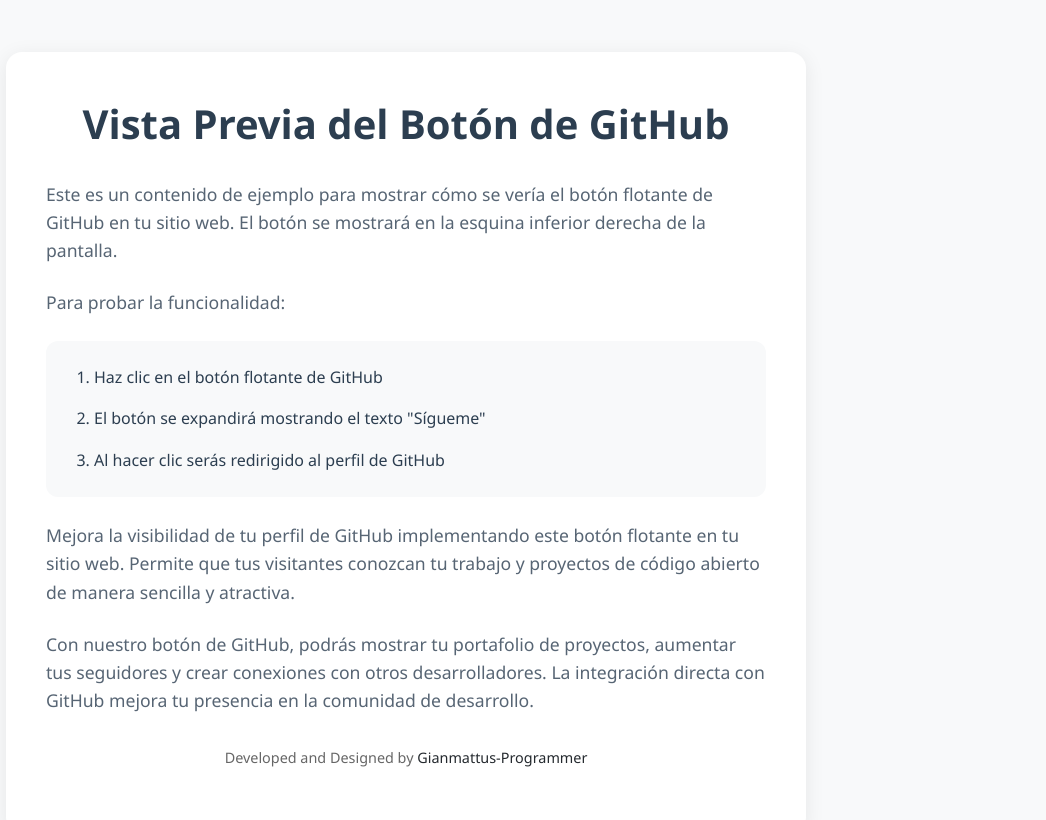
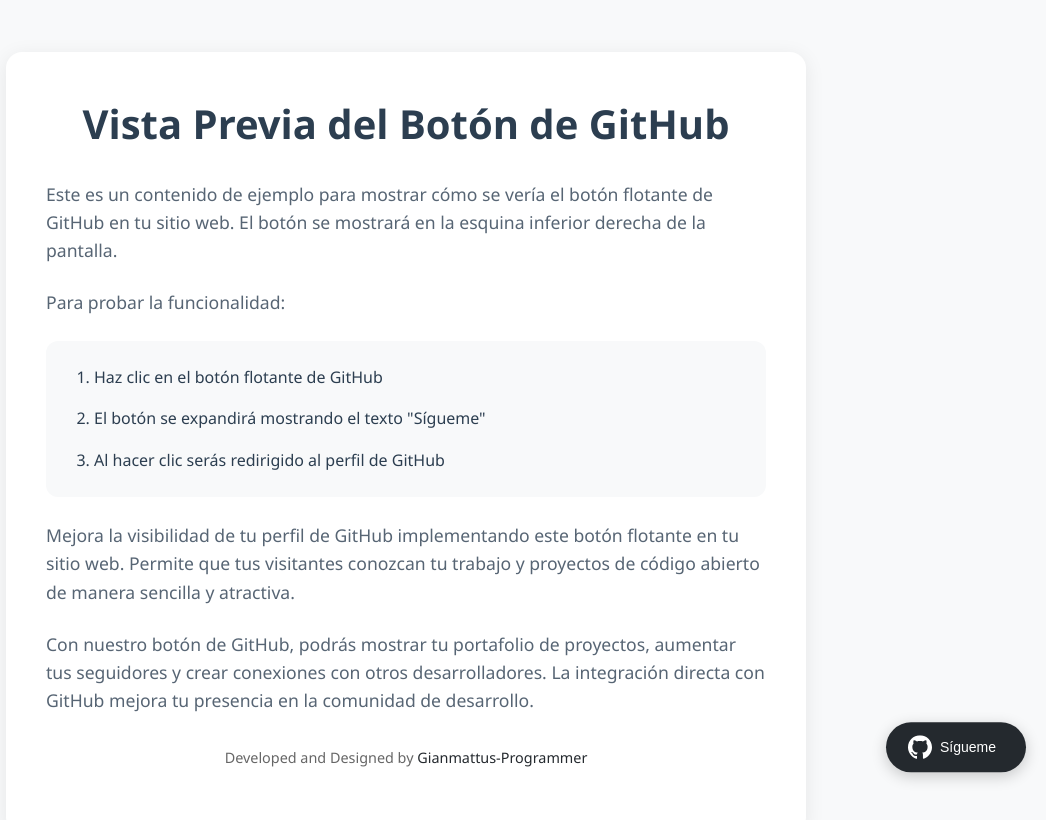
Before and after one commit to gianmattus-programmer/GitHub-Floating-Button, a plain HTML site: page index.html in a window 1280 px wide. Shown: the whole page, without its empty margins (234-1280 px from the left). Drawn offline with Linux system fonts and the light colour scheme.

Commit message:
Update index.html

```diff
--- a/index.html
+++ b/index.html
@@ -144,7 +144,7 @@
     </div>
 
     <!-- Script principal del botón flotante -->
-    <script src="github.js"></script>
+    <script src="https://cdn.jsdelivr.net/gh/gianmattus-programmer/GitHub-Floating-Button/dist/script.js"></script>
 
     <!--
         @note Fin de la página de demostración
```
